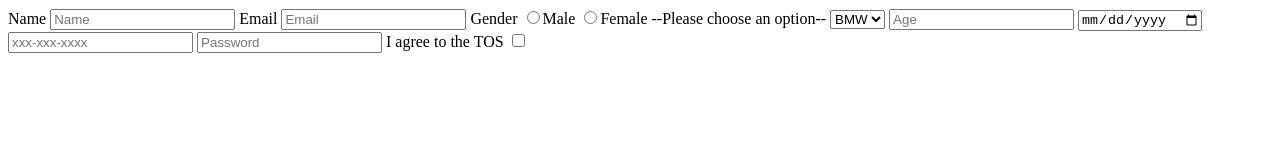
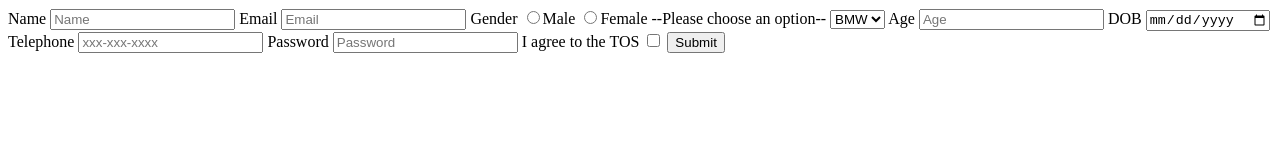
Before and after one commit to acciojob/signup-form-car-HarshitTyagi651, a website: page main.html in a window 1280 px wide. Drawn offline with Linux system fonts and the light colour scheme.

Commit message:
created a submission

```diff
--- a/main.html
+++ b/main.html
@@ -8,26 +8,31 @@
 
 <body>
 	<!-- the entire body must be written by student -->
-	<form>
+	<form method="post">
 		<label for="name">Name</label>
 		<input type="text" required="true" id="name" placeholder="Name"/>
 		<label for="email">Email</label>
 		<input type="email" required="true" id="email" placeholder="Email"/>
 		<label for="gender">Gender</label>
-		<input type="radio" required="true" id="gender_m" name="Gender"/>Male
-		<input type="radio" required="true" id="gender_f" name="Gender"/>Female
+		<input type="radio" required="true" id="gender_m" name="gender"/>Male
+		<input type="radio" required="true" id="gender_f" name="gender"/>Female
 		<label for="cars">--Please choose an option--</label>
 		<select required="true" id="cars">
 			<option>BMW</option>
 			<option>Nano</option>
 			<option>Swift</option>
 		</select>
+		<label for="age">Age</label>
 		<input type="number" required="true" id="age" placeholder="Age"/>
+		<label for="dob">DOB</label>
 		<input type="date" required="true" id="dob" />
+		<label for="tel">Telephone</label>
 		<input type="tel" required="false" id="tel" placeholder="xxx-xxx-xxxx"/>
+		<label for="password">Password</label>
 		<input type="password" required="true" id="password" placeholder="Password"/>
 		<label for="tos">I agree to the TOS</label>
 		<input type="checkbox" required="true" id="tos"/>
+		<button type="submit">Submit</button>
 	</form>
     <script type="text/javascript" src="./script.js">
 </script>
```
